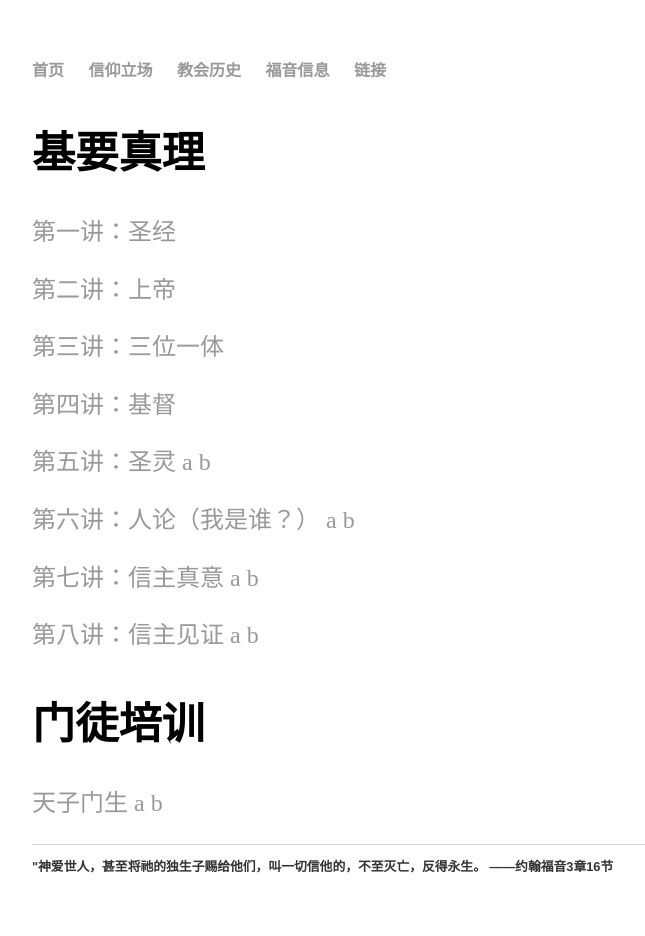
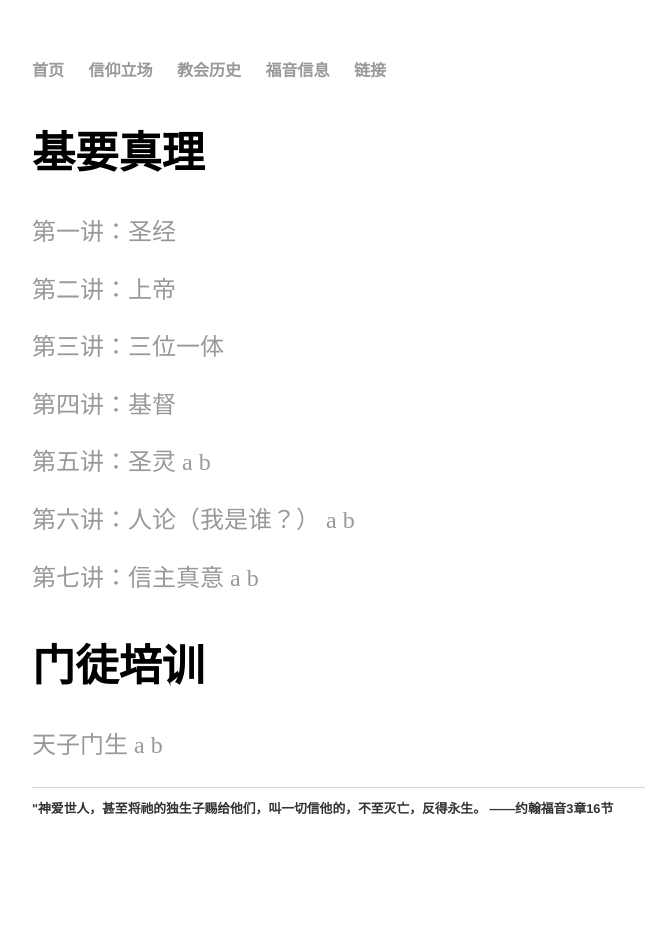
Before and after one commit to zlchurch/zlchurch.github.io, a Jekyll site: the page built from sermons/index.md, in a window 1280 px wide. Shown: the whole page, without its empty margins (160-805 px from the left). Built offline with Jekyll 4.4.1, drawn with Linux system fonts in a browser that asks for light colours; after the commit the page ends 900 px from its top, so only the background shows below that.

Commit message:
no message

```diff
--- a/sermons/index.md
+++ b/sermons/index.md
@@ -19,10 +19,6 @@ layout: default
 
 [第七讲：信主真意 a](https://www.dropbox.com/s/2qho965a6bd7ncq/09%E4%BF%A1%E4%B8%BB%E7%9C%9F%E8%B0%9B%20a.m4a?dl=0) [b](https://www.dropbox.com/s/xyo890wxkh0rhdi/10%E4%BF%A1%E4%B8%BB%E7%9C%9F%E8%B0%9Bb.m4a?dl=0)
 
-[第八讲：信主见证 a](https://www.dropbox.com/s/5d9nhbu488ey2wx/%E4%BF%A1%E4%B8%BB%E8%A7%81%E8%AF%81a.m4a?dl=0) [b](https://www.dropbox.com/s/ptbo2ch99o68yv6/%E4%BF%A1%E4%B8%BB%E8%A7%81%E8%AF%81b.m4a?dl=0)
-
-
-
 
 
 ## 门徒培训
```
